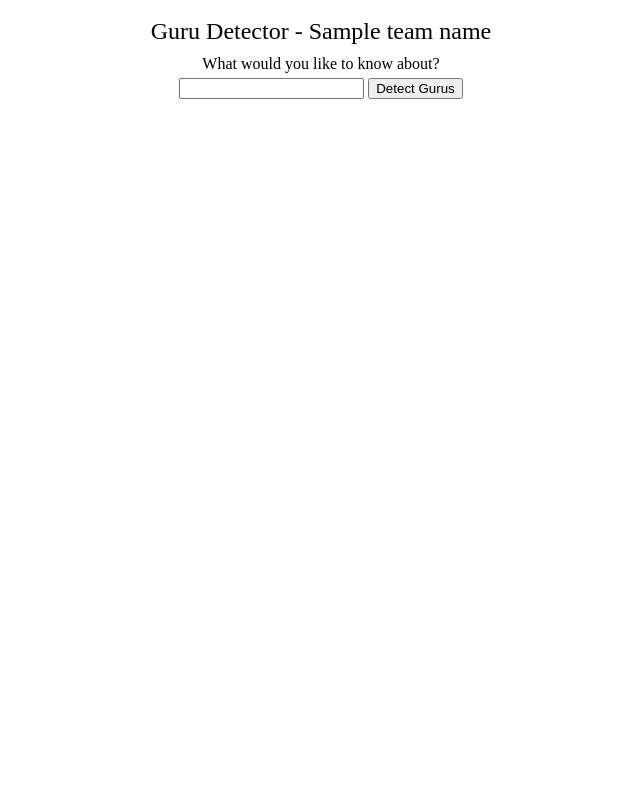
After one commit to gchoumos/guru-conference, a Django app: template conferenceLoader/templates/conferenceLoader/question.html in a window 1280 px wide. The commit adds this page. Shown: the whole page, without its empty margins (319-959 px from the left). Run offline with Django 3.2, Linux system fonts and the light colour scheme; the template is opened without the code that fills it: most values are stand-ins (such as "Sample title", 1, 10 or a date in 2020); parts of the project's set-up code (start-up, migrations or seed data) failed here and were passed over.

Commit message:
Start adding static files - Rename the question page properly - Move names out of the question context

```diff
--- /dev/null
+++ b/conferenceLoader/static/conferenceLoader/style.css
@@ -0,0 +1,34 @@
+body {
+    background: white;
+}
+
+#detect-page {
+    display: table;
+    width: 100%;
+}
+
+.top {
+    display: table-row;
+    width: 100%;
+}
+
+.bottom {
+    display: table-row;
+    width: 100%;
+}
+
+.guru-header {
+    text-align: center;
+    font-size: 24px;
+    margin-top: 10px;
+}
+
+.guru-question {
+    margin-top: 10px;
+    text-align: center;
+    font-size: 16px;
+}
+
+.guru-question form {
+    margin-top: 5px;
+}
--- /dev/null
+++ b/conferenceLoader/templates/conferenceLoader/question.html
@@ -0,0 +1,22 @@
+{% load static %}
+<link rel="stylesheet" type="text/css" href="{% static 'conferenceLoader/style.css' %}">
+
+<div id="detect-page">
+    <div class="top">
+        <div class="guru-header">
+            Guru Detector - {{ team_name }}
+        </div>
+        <div class="guru-question">
+            What would you like to know about?
+            <form action="results/" method="post">
+                {%csrf_token%}
+                <input id="question" type="text" name="question" value="">
+                <input type="submit" value="Detect Gurus">
+            </form>
+        </div>
+    </div>
+
+    <div class="bottom">
+
+    </div>
+</div>
--- a/conferenceLoader/views.py
+++ b/conferenceLoader/views.py
@@ -29,7 +29,7 @@ def detect_team_guru(request, project):
         'team_name': team.name,
         'team_people': Person.objects.all().filter(team=team.pk),
     }
-    return render(request, 'conferenceLoader/team_people.html', context)
+    return render(request, 'conferenceLoader/question.html', context)
 
 def team_people(request, project):
     team = get_object_or_404(Team, project_code=project)
```
Also changed, not shown: conferenceLoader/templates/conferenceLoader/team_people.html (+10 -17 lines), conferenceLoader/static/conferenceLoader/images/01_small.jpg (added).
